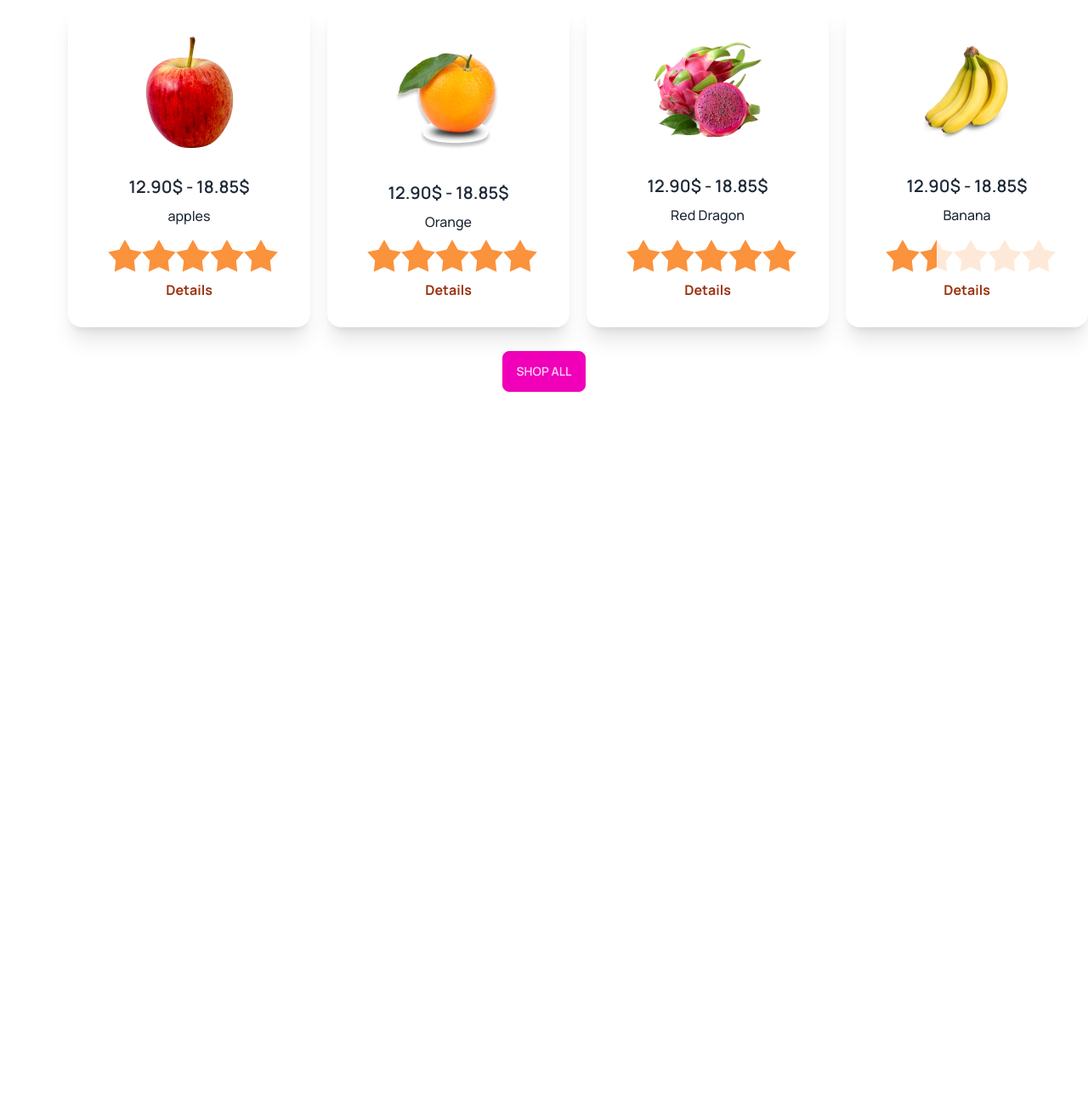
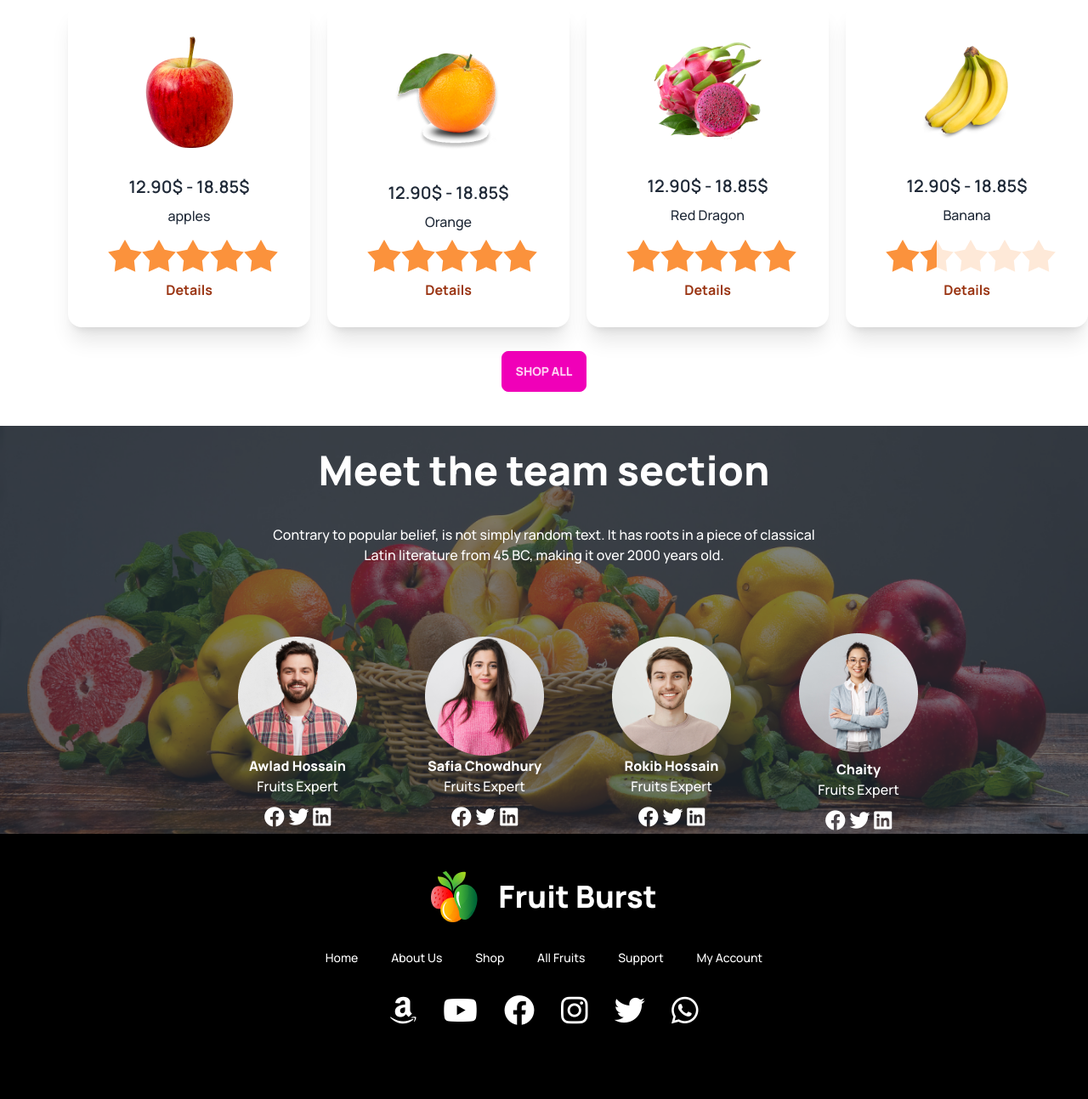
Before and after one commit to premhasanbappi/B8A3-fruit-brust, a plain HTML site: page index.html in a window 1280 px wide. Shown: the part 913-2206 px from the top of the page at 85% size. Before the commit the page ends 1374 px from the top, so only its background shows below. Drawn offline with nearby package versions, Linux system fonts and the light colour scheme.

Commit message:
added footer option

```diff
--- a/index.html
+++ b/index.html
@@ -14,6 +14,10 @@
 <link href="https://fonts.googleapis.com/css2?family=Manrope:wght@500;600;700;800&display=swap" rel="stylesheet">
 <!------ Favicon ------ -->
 <link rel="shortcut icon" href="./images/logo.png" type="image/x-icon">
+<!-- font awasome link added-->
+<link rel="stylesheet" href="https://cdnjs.cloudflare.com/ajax/libs/font-awesome/6.4.0/css/all.min.css"
+integrity="sha512-iecdLmaskl7CVkqkXNQ/ZH/XLlvWZOJyj7Yy7tcenmpD1ypASozpmT/E0iPtmFIB46ZmdtAc9eNBvH0H/ZpiBw=="
+crossorigin="anonymous" referrerpolicy="no-referrer" />
 
 
 
@@ -279,7 +283,74 @@
 
      </section>
 
-     <div class="text-center pt-7"><button class="btn btn-secondary">Shop All</button></div>
+     <div class="text-center pt-7"><button class="btn btn-secondary"><b>Shop All</b></button></div>
+
+<!-- customer review section -->
+<section class=" pt-10">
+  <div class="hero containar  relative"  style="background-image:
+   url('./images/banner1.png');">
+  <div class="hero-overlay bg-opacity-60">
+
+    <div class="text-center space-y-10">
+
+ <h1 class="pt-7 text-center mt-30 text-white text-5xl font-extrabold ">Meet the team section</h1>
+ <p class="text-white text-base font-medium leading-6">Contrary to popular belief, is not simply random text. It has roots in a piece of classical <br>
+    Latin
+   literature from 45 BC, making it over 2000 years old.</p>
+    </div>
+
+    <div class="lg:flex lg:justify-center  items-center space-y-10 space-x-20 lg:text-center mt-10">
+         <div class="pt-10 pl-20">
+              <img src="./images/member1.png" alt="">
+              <p class="text-white text-base font-bold leading-6"><b>Awlad Hossain</b></p>
+              <p class="text-white text-base font-medium leading-6">Fruits Expert</p>
+              <div class="text-white pt-2  text-2xl">
+                <i class="fa-brands fa-facebook"></i>
+                <i class="fa-brands fa-twitter"></i>
+                <i class="fa-brands fa-linkedin"></i>
+              </div>
+         </div>
+         <div>
+              <img src="./images/member2.png" alt="">
+              <p class="text-white text-base font-bold leading-6"><b>Safia Chowdhury</b></p>
+              <p class="text-white text-base font-medium leading-6">Fruits Expert</p>
+              <div class="text-white pt-2  text-2xl">
+                <i class="fa-brands fa-facebook"></i>
+                <i class="fa-brands fa-twitter"></i>
+                <i class="fa-brands fa-linkedin"></i>
+              </div>
+         </div>
+         <div>
+              <img src="./images/member3.png" alt="">
+              <p class="text-white text-base font-bold leading-6"><b>Rokib Hossain</b></p>
+              <p class="text-white text-base font-medium leading-6">Fruits Expert</p>
+              <div class="text-white pt-2  text-2xl">
+                <i class="fa-brands fa-facebook"></i>
+                <i class="fa-brands fa-twitter"></i>
+                <i class="fa-brands fa-linkedin"></i>
+              </div>
+         </div>
+         <div>
+             <div class="pb-2"> <img src="./images/member4.png" alt=""></div>
+              <p class="text-white text-base font-bold leading-6"><b>Chaity</b></p>
+              <p class="text-white text-base font-medium leading-6">Fruits Expert</p>
+              <div class="text-white pt-2 text-2xl">
+                <i class="fa-brands fa-facebook"></i>
+                <i class="fa-brands fa-twitter"></i>
+                <i class="fa-brands fa-linkedin"></i>
+              </div>
+         </div>
+    </div>
+
+
+
+  </div>
+  </div>
+ </section>
+ <!----- started here chosing section ----->
+
+
+
 
 
 
@@ -287,11 +358,47 @@
     </main>
 
 
+<!-------- started footer option here ------>
+    <footer class="footer  bg-black footer-center p-11  ">
+      <div>
 
-    <footer>
+        <div class="flex space-x-6 items-center ">
+          <img src="./images/logo.png" alt="">
+          <h1 class="font-extrabold text-4xl text-white ">Fruit Burst</h1>
+        </div>
+
+        <div class="  text-white space-x-9 font-medium my-6">
+          <a href="">Home</a>
+          <a href="">About Us</a>
+          <a href="">Shop</a>
+          <a href="">All Fruits</a>
+          <a href="">Support</a>
+          <a href="">My Account</a>
+
+        </div>
+
+        <div class="text-white text-4xl  space-x-6 ">
+          <i class="fa-brands fa-amazon"></i>
+          <i class="fa-brands fa-youtube"></i>
+          <i class="fa-brands fa-facebook"></i>
+          <i class="fa-brands fa-instagram"></i>
+          <i class="fa-brands fa-twitter"></i>
+          <i class="fa-brands fa-whatsapp"></i>
+
+
+        </div>
+
+
+
+    </div>
+    <div>
+
+      </div>
+    </div>
+
 
     </footer>
-
+<!------ footer end here ----->
 
 
 </body>
```
